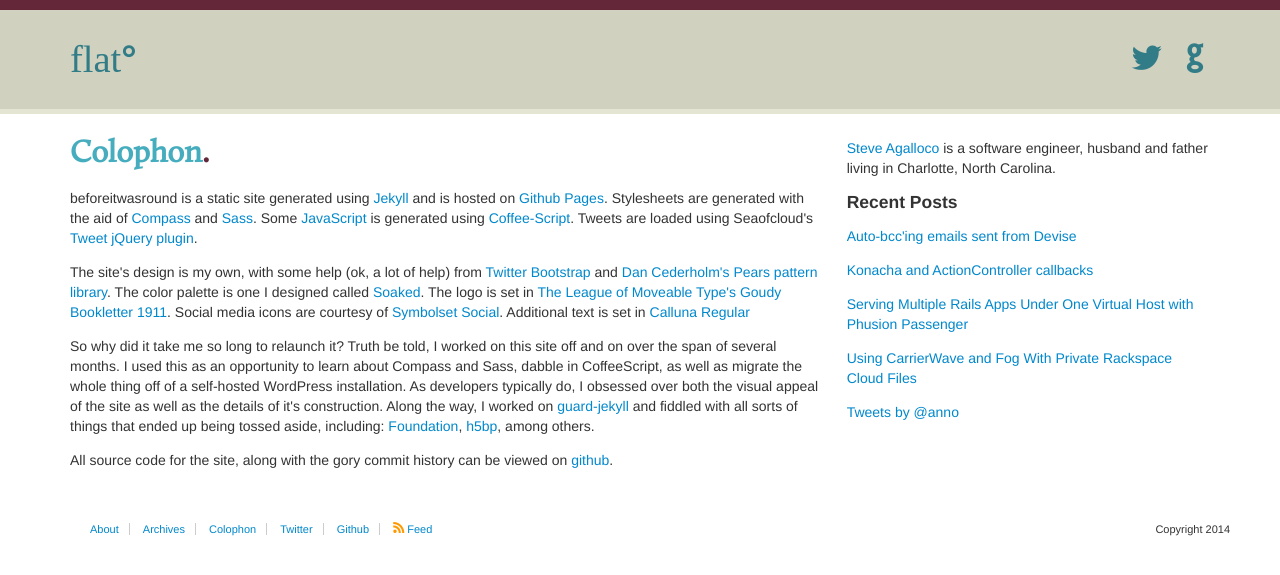
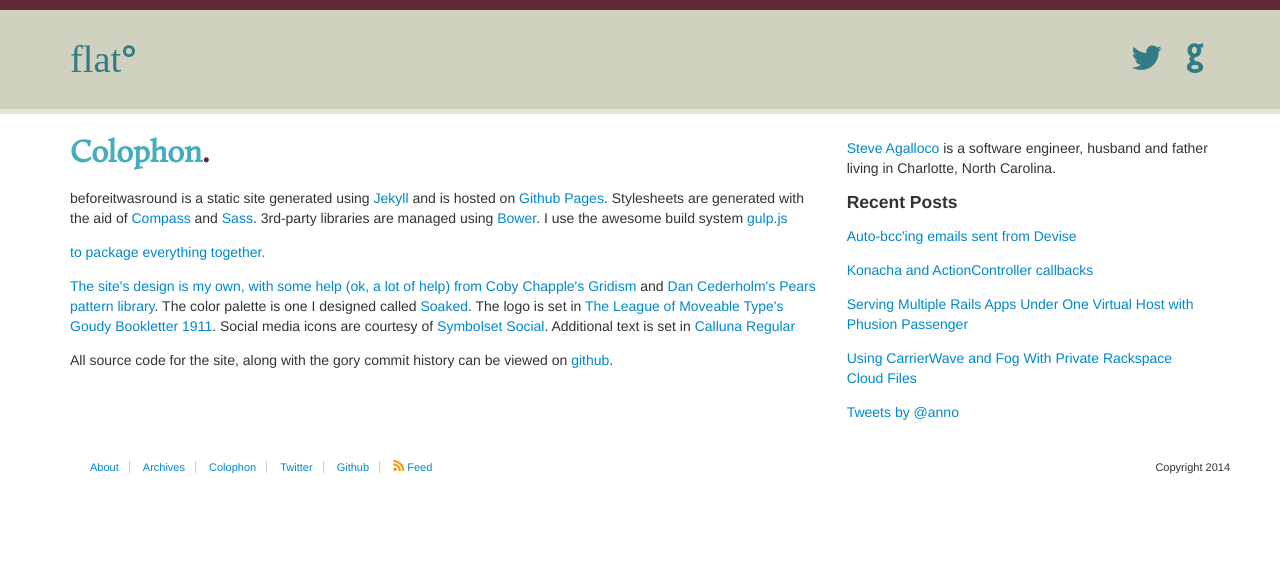
Before and after one commit to stve/stve.github.io, a Jekyll site: the page built from colophon.html, in a window 1280 px wide. Shown: the top 575 px of the page. Built offline with Jekyll 4.4.1, drawn with Linux system fonts in a browser that asks for light colours; some web fonts are replaced; Markdown is read by kramdown in place of the engine named in the settings; comment, search, counter and statistics services are not loaded.

Commit message:
colophon needed some updates

```diff
--- a/colophon.html
+++ b/colophon.html
@@ -5,10 +5,8 @@
 
 <h2>Colophon<span>.</span></h2>
 
-<p>beforeitwasround is a static site generated using <a href="http://jekyllrb.com/">Jekyll</a> and is hosted on <a href="http://pages.github.com">Github Pages</a>. Stylesheets are generated with the aid of <a href="http://compass-style.org/">Compass</a> and <a href="http://sass-lang.com/">Sass</a>.  Some <a href="https://developer.mozilla.org/en/JavaScript">JavaScript</a> is generated using <a href="http://coffeescript.org/">Coffee-Script</a>. Tweets are loaded using Seaofcloud's <a href="http://tweet.seaofclouds.com/">Tweet jQuery plugin</a>.</p>
+<p>beforeitwasround is a static site generated using <a href="http://jekyllrb.com/">Jekyll</a> and is hosted on <a href="http://pages.github.com">Github Pages</a>. Stylesheets are generated with the aid of <a href="http://compass-style.org/">Compass</a> and <a href="http://sass-lang.com/">Sass</a>. 3rd-party libraries are managed using <a href="http://bower.io">Bower</a>. I use the awesome build system <a href="http://gulpjs.com">gulp.js</p> to package everything together.</p>
 
-<p>The site's design is my own, with some help (ok, a lot of help) from <a href="http://twitter.github.com/bootstrap/">Twitter Bootstrap</a> and <a href="http://simplebits.com/">Dan Cederholm's</a> <a href="http://pea.rs/">Pears pattern library</a>.  The color palette is one I designed called <a href="http://www.colourlovers.com/palette/2059746/Soaked">Soaked</a>. The logo is set in <a href="http://www.theleagueofmoveabletype.com/">The League of Moveable Type's</a> <a href="http://www.theleagueofmoveabletype.com/goudy-bookletter-1911">Goudy Bookletter 1911</a>.  Social media icons are courtesy of <a href="http://symbolset.com">Symbolset Social</a>.  Additional text is set in <a href="http://www.exljbris.com/calluna.html">Calluna Regular</a></p>
-
-<p>So why did it take me so long to relaunch it? Truth be told, I worked on this site off and on over the span of several months.  I used this as an opportunity to learn about Compass and Sass, dabble in CoffeeScript, as well as migrate the whole thing off of a self-hosted WordPress installation.  As developers typically do, I obsessed over both the visual appeal of the site as well as the details of it's construction.  Along the way, I worked on <a href="http://rubygems.org/gems/guard-jekyll">guard-jekyll</a> and fiddled with all sorts of things that ended up being tossed aside, including: <a href="http://foundation.zurb.com/">Foundation</a>, <a href="http://html5boilerplate.com/">h5bp</a>, among others.</p>
+<p>The site's design is my own, with some help (ok, a lot of help) from <a href="https://twitter.com/cobyism">Coby Chapple's</a> <a href="http://cobyism.com/gridism/">Gridism</a> and <a href="http://simplebits.com/">Dan Cederholm's</a> <a href="http://pea.rs/">Pears pattern library</a>.  The color palette is one I designed called <a href="http://www.colourlovers.com/palette/2059746/Soaked">Soaked</a>. The logo is set in <a href="http://www.theleagueofmoveabletype.com/">The League of Moveable Type's</a> <a href="http://www.theleagueofmoveabletype.com/goudy-bookletter-1911">Goudy Bookletter 1911</a>.  Social media icons are courtesy of <a href="http://symbolset.com">Symbolset Social</a>.  Additional text is set in <a href="http://www.exljbris.com/calluna.html">Calluna Regular</a></p>
 
 <p>All source code for the site, along with the gory commit history can be viewed on <a href="https://github.com/spagalloco/beforeitwasround">github</a>.</p>
```
